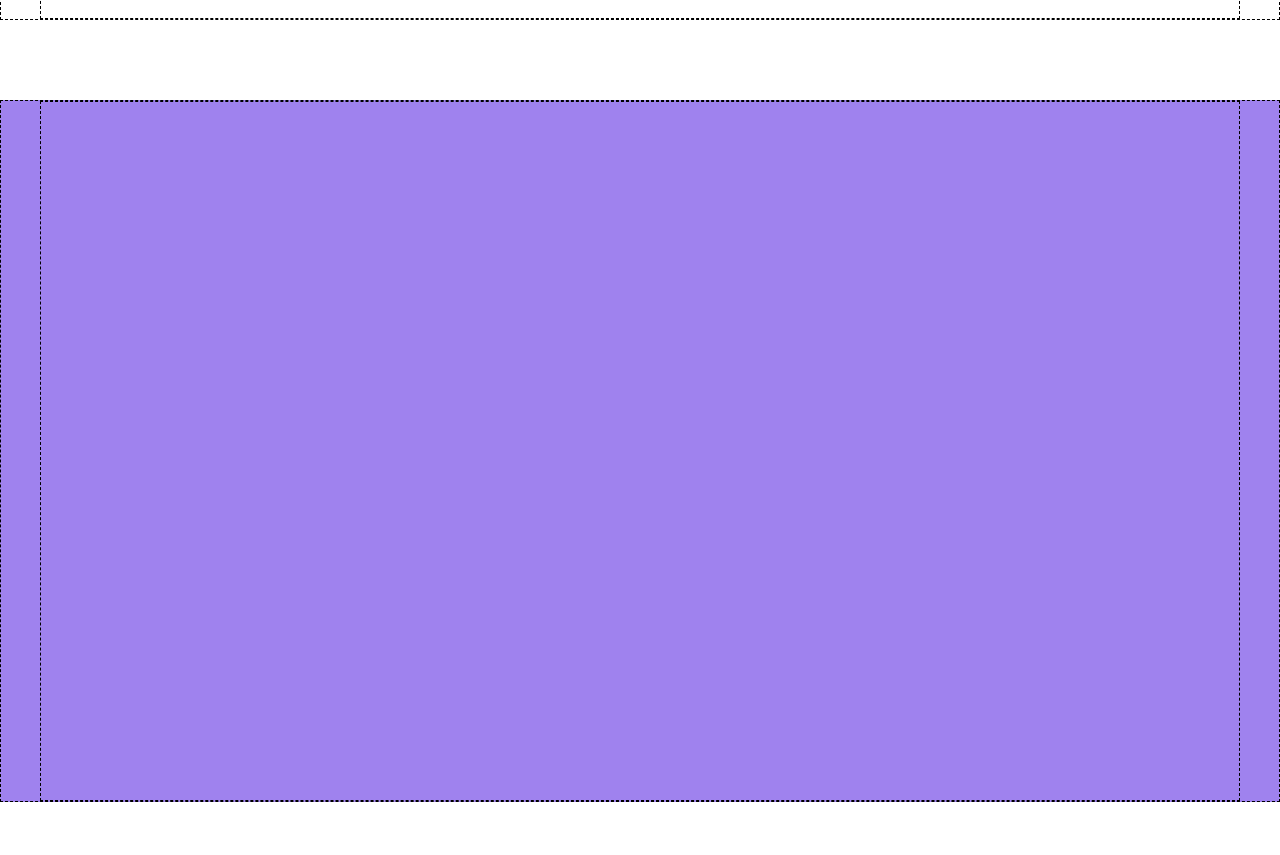
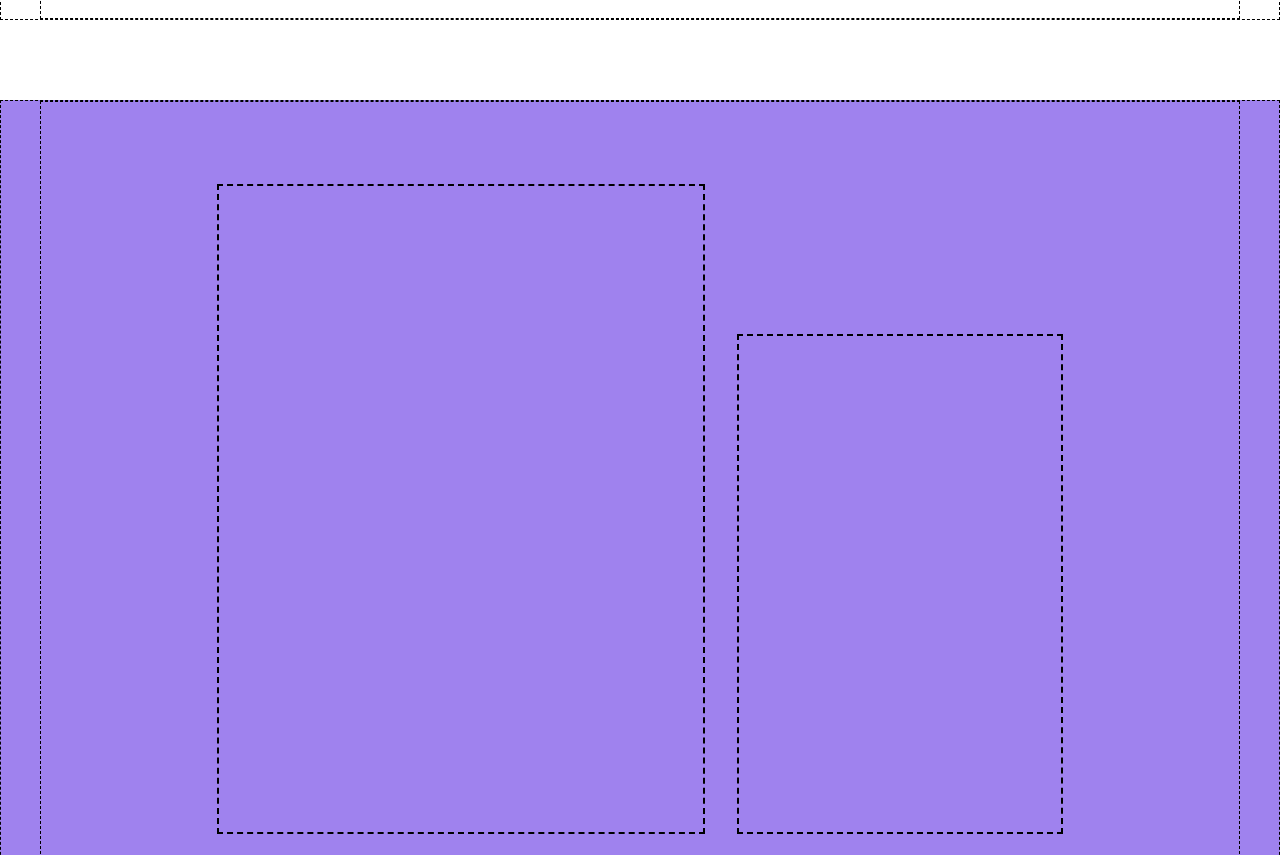
Before and after one commit to Serena-Dong/htmlcss-responsive-layout, a plain HTML site: page index.html in a window 1280 px wide. Shown: the part 800-1655 px from the top of the page. Drawn offline with Linux system fonts and the light colour scheme.

Commit message:
planning section

```diff
--- a/index.html
+++ b/index.html
@@ -11,7 +11,7 @@
 </head>
 <body>
     <header>
-        <div class="row site-header container border">
+        <div class="row site-header border">
             <div class="logo">
                 <a href="">
                     <img src="./img/logo.png" alt="">
@@ -51,9 +51,12 @@
 
             </div>
         </section>
-        <section class="bg-purple">
-            <div class="container ">
-
+        <section class="planning bg-purple">
+            <div class="container">
+                <div class="row">
+                    <div class="col col-left col-60 border"></div>
+                    <div class="col col-right col-40 border"></div>
+                </div>
             </div>
         </section>
         <section>
@@ -71,7 +74,7 @@
 
             </div>
         </section>
-        <section>
+        <section class="bg-purple">
             <div class="container">
 
             </div>
--- a/style.css
+++ b/style.css
@@ -17,13 +17,14 @@ img {
 /* UTILS */
 .container{
     max-width: 1200px;
-    height: 700px;
+    min-height: 700px;
     border: 1px black dashed;
     margin: 0 auto;
 }
 .row{
     display: flex;
     justify-content: center;
+
 }
 .col, .col-large, .col-small{
     margin: 1rem;
@@ -49,7 +50,12 @@ ul li{
 .bg-purple{
     background-color: rgb(159, 130, 238);
 }
-
+.col-40{
+    flex-basis: 40%;
+}
+.col-60{
+    flex-basis: 60%;
+}
 
 /* HEADER */
 header{
@@ -57,7 +63,11 @@ header{
     margin-bottom: 3rem;
 }
 .site-header{
+    max-width: 1200px;
     height: 70px;
+    margin: 0 auto;
+
+
     align-items: center;
     justify-content: space-between;
 }
@@ -82,3 +92,16 @@ section{
 .jumbotron .col-small{
     width: calc(100%/ 3);
 }
+/* PLANNING */
+.planning .row{
+    margin: 3rem 10rem;
+    height: 700px;
+    align-items: flex-end;
+
+}
+.planning .col{
+    height: 650px;
+}
+.planning .col-right{
+    height: 500px;
+}
```
